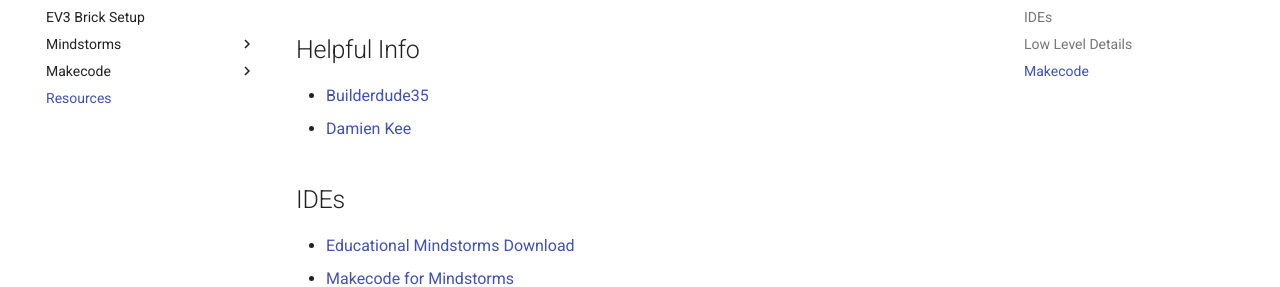
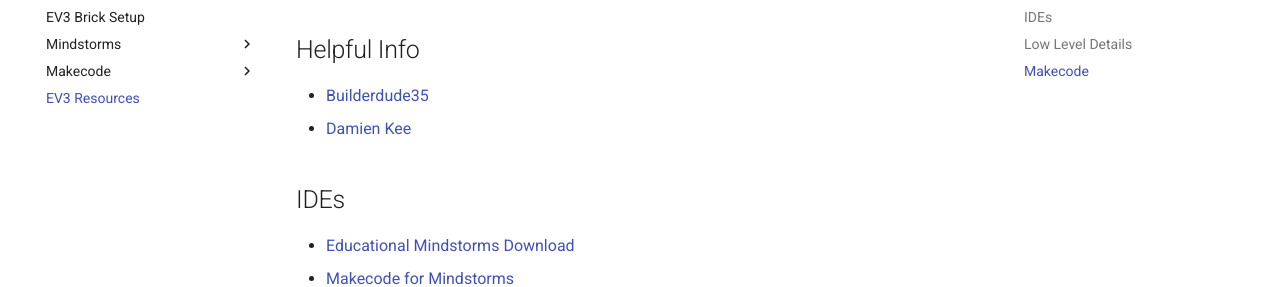
Before and after one commit to athenian-fll/athenian-fll-mkdocs, an MkDocs documentation site: the page built from docs/resources.md, in a window 1280 px wide. Shown: the part 148-435 px from the top of the page. Built offline with MkDocs 1.6.1 and Material for MkDocs 9.7.7, drawn with Linux system fonts in a browser that asks for light colours; comment, search, counter and statistics services are not loaded.

Commit message:
Update docs

```diff
--- a/mkdocs.yml
+++ b/mkdocs.yml
@@ -17,7 +17,7 @@ nav:
     - Coding: makecode-coding.md
     - Exercises:
       - Goofy Eyes: goofy-eyes.md
-  - Resources: resources.md
+  - EV3 Resources: resources.md
 
 theme:
   name: 'material'
```
